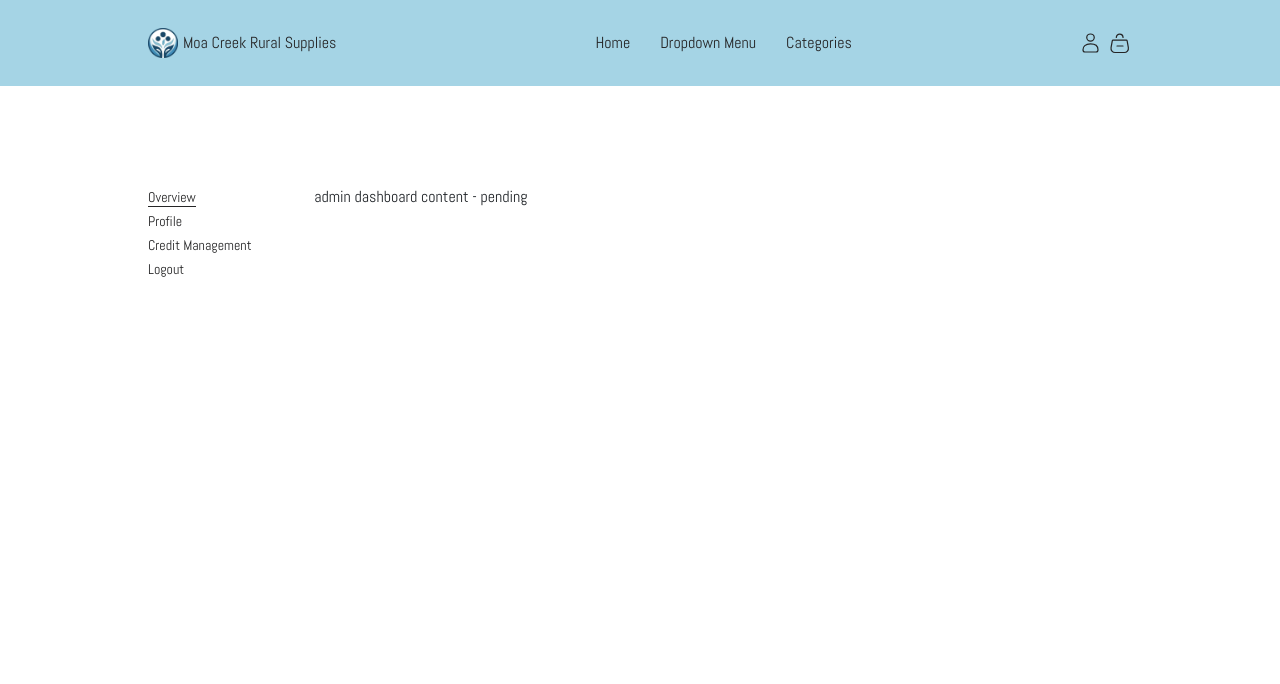
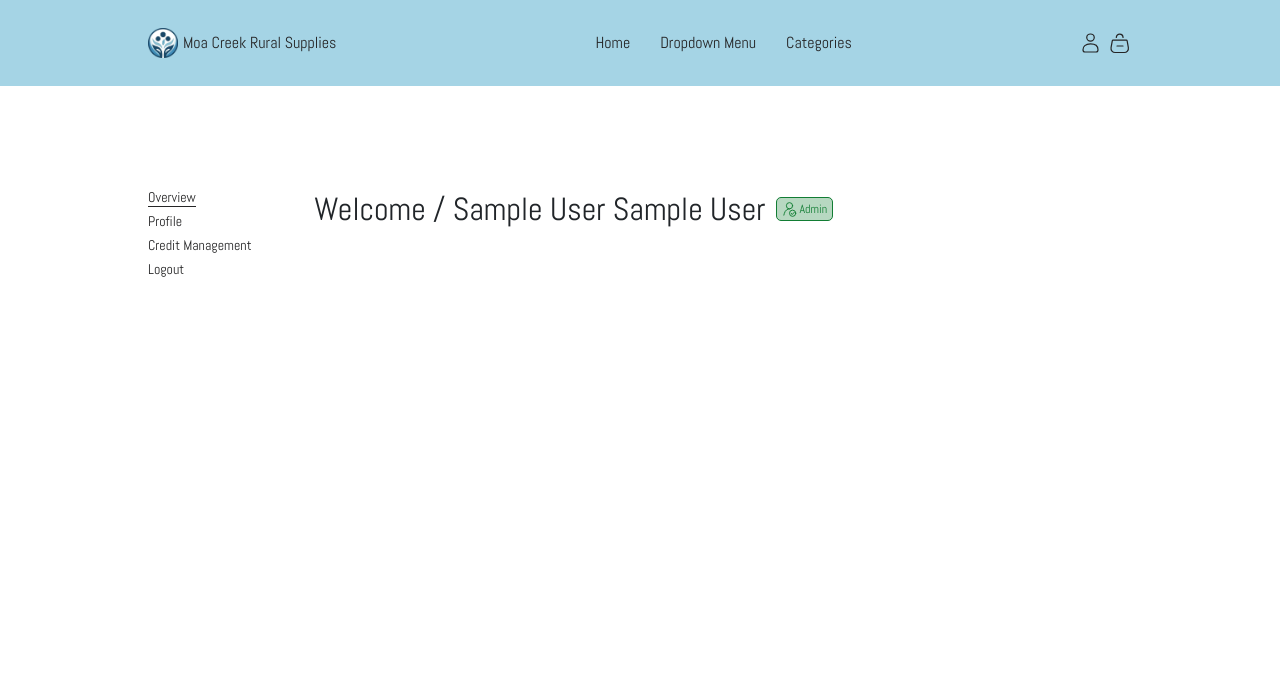
Before and after one commit to thoseJC/Moa-Creek-Rural-Supplies, a Flask app: page /admin/dashboard in a window 1280 px wide. Shown: the top 684 px of the page. Run offline with Flask 3, Linux system fonts and the light colour scheme; the visitor is signed in with stand-in values (Sample User, id 1); some libraries are stand-ins or nearby versions.

Commit message:
chore: added role badge to dashboard and updated dashboard navbar

```diff
--- a/static/styles/account_dashboard.css
+++ b/static/styles/account_dashboard.css
@@ -82,6 +82,9 @@
 .account-ccount--header {
   font-size: 2rem;
   margin: 0 0 30px 0;
+  display: flex;
+  align-items: center;
+  gap: 10px;
 }
 
 .account-content--wrapper {
@@ -143,3 +146,44 @@
   background-color: rgba(210, 45, 30, 0.3);
   padding: 2px 5px;
 }
+
+.account-content--role.customer {
+  display: none;
+}
+
+.account-content--role {
+  border: 1px solid var(--green);
+  font-size: 0.75rem;
+  color: var(--green);
+  border-radius: 5px;
+  background-color: rgba(18, 125, 52, 0.3);
+  padding: 2px 5px;
+  display: flex;
+  gap: 3px;
+  align-items: center;
+  text-transform: capitalize;
+}
+.account-content--role .a,
+.account-content--role .b {
+  stroke: var(--green);
+}
+
+.account-content--role.manager {
+  border-color: var(--yellow);
+  background-color: rgba(193, 140, 0, 0.3);
+  color: var(--yellow);
+}
+.account-content--role.manager .a,
+.account-content--role.manager .b {
+  stroke: var(--yellow);
+}
+
+.account-content--role.staff {
+  border-color: var(--blue);
+  background-color: rgba(63, 119, 161, 0.3);
+  color: var(--blue);
+}
+.account-content--role.staff .a,
+.account-content--role.staff .b {
+  stroke: var(--blue);
+}
--- a/templates/admin/dashboard.html
+++ b/templates/admin/dashboard.html
@@ -1 +1,9 @@
-<div class="account-content--container">admin dashboard content - pending</div>
+<div class="account-content--container">
+
+  <div class="account-ccount--header">
+    Welcome / {{ user["first_name"] }} {{ user["last_name"] }}
+    {% set role = 'admin' %}
+    {% include 'components/role-badge.html' %}
+  </div>
+
+</div>
--- /dev/null
+++ b/templates/components/role-badge.html
@@ -0,0 +1,26 @@
+<div class="account-content--role-wrapper">
+  <span class="account-content--role {{ role }}">
+    <svg xmlns="http://www.w3.org/2000/svg" width="15px" height="15px" viewBox="0 0 24 24">
+      <defs>
+        <style>
+          .a, .b {
+            fill:none;
+            stroke-linecap:
+            round;stroke-width:1.5px;
+          }
+          .a {
+            stroke-linejoin:round;
+          }
+          .b {
+            stroke-linejoin:bevel;
+          }
+        </style>
+      </defs>
+      <path class="a" d="M3,21.016l.78984-2.87249C5.0964,13.3918,8.5482,11.016,12,11.016"/>
+      <circle class="b" cx="12" cy="5.98404" r="5"/>
+      <circle class="a" cx="17" cy="18" r="5"/>
+      <polyline class="a" points="14.872 18.149 16.32 20.082 19.533 16.572"/>
+    </svg>
+    {{ role }}
+  </span>
+</div>
--- a/templates/global/account_navbar.html
+++ b/templates/global/account_navbar.html
@@ -24,9 +24,31 @@
     <li class="{% if current_page == 'credit' %}active{% endif %}">
       <a href="{{url_for('manager.credit_management')}}">Credit Management</a>
     </li>
+    <li class="{% if current_page == 'product' %}active{% endif %}">
+      <a href="{{url_for('product_page.get_list_of_product')}}">Product Management</a>
+    </li>
+    <li class="{% if current_page == 'product' %}active{% endif %}">
+      <a href="{{url_for('manager.manage_user_account')}}">Account Management</a>
+    </li>
+    <li class="{% if current_page == 'product' %}active{% endif %}">
+      <a href="{{url_for('promotion_page.get_promotions')}}">Promotion Management</a>
+    </li>
+    <li class="{% if current_page == 'product' %}active{% endif %}">
+      <a href="{{url_for('news_page.get_news')}}">News Management</a>
+    </li>
     {% elif session["user_role"] == 'admin' %}
     <li class="{% if current_page == 'credit' %}active{% endif %}">
       <a href="{{url_for('manager.credit_management')}}">Credit Management</a>
+    </li>
+    {% elif session["user_role"] == 'staff' %}
+    <li class="{% if current_page == 'product' %}active{% endif %}">
+      <a href="{{url_for('product_page.get_list_of_product')}}">Product Management</a>
+    </li>
+    <li class="{% if current_page == 'product' %}active{% endif %}">
+      <a href="{{url_for('order_page.orders_list')}}">Order Management</a>
+    </li>
+    <li class="{% if current_page == 'product' %}active{% endif %}">
+      <a href="{{url_for('message_page.inbox')}}">Message Management</a>
     </li>
     {% endif %}
 
--- a/templates/global/manage_own_profile.html
+++ b/templates/global/manage_own_profile.html
@@ -12,6 +12,8 @@
   <div class="account-content--container">
     <div class="account-ccount--header">
       Profile / {{ user[0] }} {{ user[1] }}
+      {% set role = user[4] %}
+      {% include 'components/role-badge.html' %}
     </div>
 
     <form
--- a/templates/manager/credit_management.html
+++ b/templates/manager/credit_management.html
@@ -14,11 +14,12 @@
   <div class="account-content--container">
     <div class="account-ccount--header">
       Credit Management
+      {% set role = user["user_role"] %}
+      {% include 'components/role-badge.html' %}
     </div>
 
     <div class="account-content--wrapper">
       <div class="account-content--item">
-        <div class="account-content--title">All Account Holders</div>
         <div class="account-content--des">
           <table class="table">
             <thead>
```
Also changed, not shown: app_query.py (+12 -7 lines), manager.py (+7 -7 lines), templates/manager/dashboard.html (+7 -2 lines), templates/staff/dashboard.html (+8 -2 lines).
